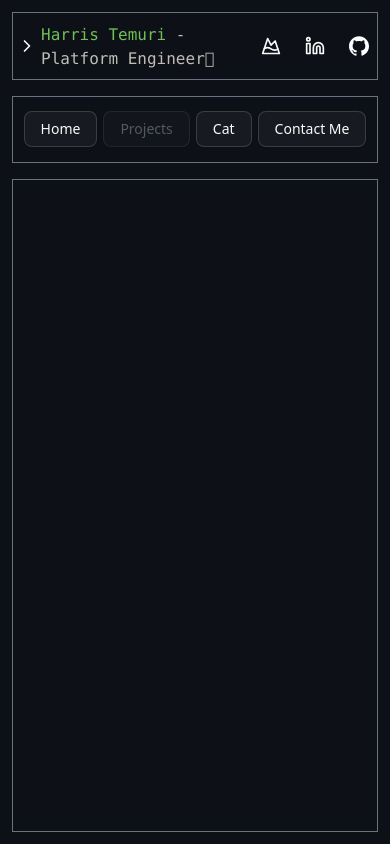
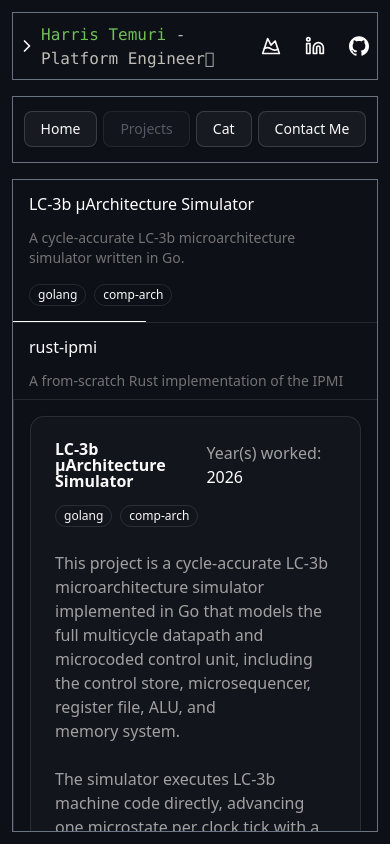
Before and after one commit to htemuri/home-site, a Next.js app: page /home-site/projects in a window 390 px wide. Built offline with nearby package versions, Linux system fonts and the light colour scheme.

Commit message:
make projects page responsive to mobile

```diff
--- a/src/app/projects/page.tsx
+++ b/src/app/projects/page.tsx
@@ -8,12 +8,14 @@ const projects: Project[] = [
       "A cycle-accurate LC-3b microarchitecture simulator written in Go.",
     yearWorked: "2026",
     linkToBlog: "",
+    linkToRepo: "https://github.com/htemuri/lc-3b-sim",
     description: (
       <p>
         This project is a cycle-accurate LC-3b microarchitecture simulator
         implemented in Go that models the full multicycle datapath and
         microcoded control unit, including the control store, microsequencer,
-        register file, ALU, and memory system. <br />
+        register file, ALU, and memory system.
+        <br />
         <br />
         The simulator executes LC-3b machine code directly, advancing one
         microstate per clock tick with a clear separation between combinational
@@ -27,13 +29,24 @@ const projects: Project[] = [
   {
     title: "rust-ipmi",
     technologies: ["rust", "networking"],
-    shortDescription: "",
+    shortDescription:
+      "A from-scratch Rust implementation of the IPMI RMCP+ protocol, focused on low-level packet handling, authentication, and reliable communication with BMCs.",
     yearWorked: "2023",
     linkToBlog: "",
+    linkToRepo: "https://github.com/htemuri/rust-ipmi",
     description: (
       <p>
-        A stunning mountain landscape captured at sunrise. The peaks are
-        illuminated by the golden light of the morning sun.
+        This project is a from-scratch Rust implementation of the IPMI RMCP+
+        protocol, designed to communicate directly with Baseboard Management
+        Controllers (BMCs) at the packet level. It implements message
+        formatting, session establishment, authentication, and command handling
+        without relying on existing IPMI libraries, emphasizing protocol
+        correctness, safety, and clarity.
+        <br />
+        <br />
+        The project serves both as a practical tool for systems work and as a
+        deep dive into network protocols, embedded management interfaces, and
+        robust Rust systems programming.
       </p>
     ),
     image:
@@ -47,7 +60,7 @@ export default function ProjectsPage() {
       <ProjectSteps
         projects={projects}
         autoPlayInterval={15000}
-        className="max-md:hidden h-full"
+        className=" h-full overflow-y-scroll"
       />
     </div>
   );
--- a/src/components/project-steps.tsx
+++ b/src/components/project-steps.tsx
@@ -26,6 +26,7 @@ export interface Project {
   shortDescription: string;
   description: React.JSX.Element;
   linkToBlog: string;
+  linkToRepo: string;
   image: string;
 }
 
@@ -55,12 +56,12 @@ export default function ProjectSteps({
   return (
     <div
       className={cn(
-        "flex flex-col md:flex-row w-full md:items-stretch max-w-[1440px] mx-auto",
+        "flex flex-col md:flex-row max-md:gap-2 w-full md:items-stretch max-w-[1440px] mx-auto",
         className,
       )}
     >
       {/* Left Column: Project List */}
-      <div className="flex flex-col w-full md:w-1/2 border border-black/10 dark:border-white/10 divide-y divide-black/10 dark:divide-white/10">
+      <div className="flex flex-col overflow-scroll w-full md:w-1/2 border- border-black/10 dark:border-white/10 divide-y divide-black/10 dark:divide-white/10">
         {projects.map((project, index) => (
           <motion.div
             key={index}
@@ -81,7 +82,7 @@ export default function ProjectSteps({
                   {project.title}
                 </h3>
                 <div className="grow" />
-                <p className="text-neutral-500">{project.yearWorked}</p>
+                {/* <p className="text-neutral-500">{project.yearWorked}</p> */}
               </div>
               <p className="my-2 text-sm  text-neutral-500">
                 {project.shortDescription}
@@ -116,11 +117,11 @@ export default function ProjectSteps({
       {/* Right Column: Details */}
       <div
         className={
-          "w-full h-full md:w-3/4 border border-black/10 dark:border-white/10 md:border-l-0 border-t-0 md:border-t relative p-4 md:p-5 overflow-hidden"
+          "w-full h-full md:w-3/4 border-l border-t md:border-l-white/10 max-md:border-t-white/10 p-4 md:p-5 overflow-scroll"
         }
       >
         <Slide asChild>
-          <Card className="">
+          <Card className="bg-input/15">
             <CardHeader>
               <CardTitle>{projects[currentProject].title}</CardTitle>
               <CardDescription className="flex gap-2 mt-2">
@@ -142,12 +143,21 @@ export default function ProjectSteps({
                 </span>
               </CardAction>
             </CardHeader>
-            <CardContent className="text-pretty text-neutral-400">
+            <CardContent className="text-pretty text-neutral-400 overflow-scroll">
               {projects[currentProject].description}
             </CardContent>
-            <CardFooter className="border-t">
+            <CardFooter className="flex max-xl:flex-col items-center justify-center gap-3 border-t ">
               <Button
-                className="w-full hover:cursor-pointer"
+                className="hover:cursor-pointer max-xl:w-full"
+                // variant={""}
+                onClick={() => {
+                  router.push(projects[currentProject].linkToRepo);
+                }}
+              >
+                Check out the GitHub repository
+              </Button>
+              <Button
+                className="hover:cursor-pointer max-xl:w-full"
                 variant={"outline"}
                 onClick={() => {
                   router.push(projects[currentProject].linkToBlog);
```
Also changed, not shown: src/components/ui/card.tsx (+13 -13 lines).
